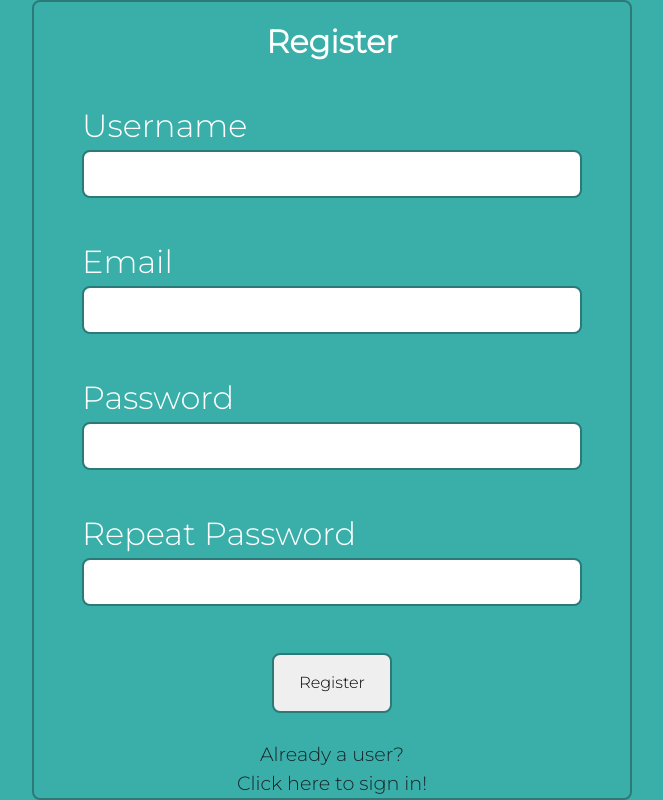
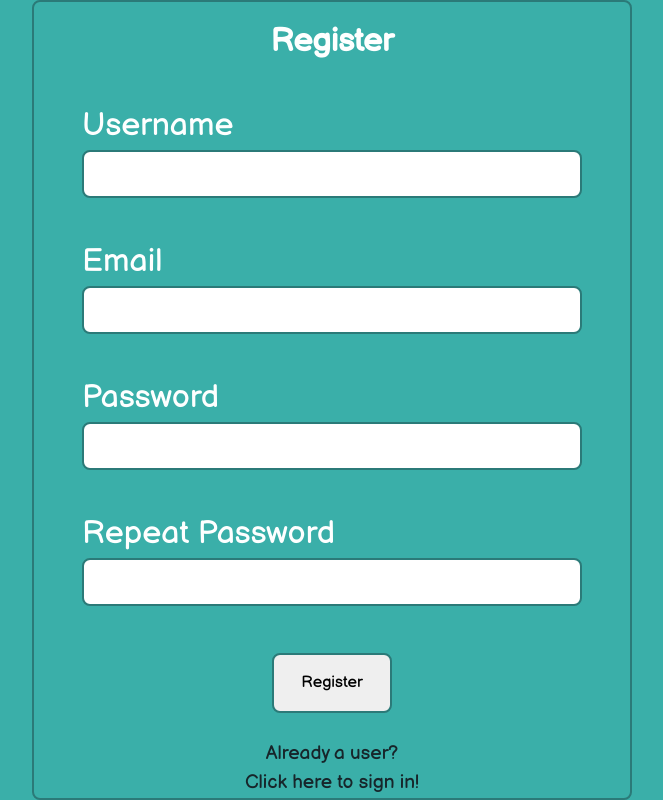
Before and after one commit to JacobG03/social, a Flask app: page /register in a window 1280 px wide. Shown: the whole page, without its empty margins (308-971 px from the left). Run offline with Flask 2, Linux system fonts and the light colour scheme.

Commit message:
new font

```diff
--- a/app/static/css/style.css
+++ b/app/static/css/style.css
@@ -91,7 +91,7 @@ select {
     --border-radius: 8px;
     --speed: 500ms;
     font-size: 16px;
-	font-family: 'Montserrat', sans-serif;
+	font-family: 'Balsamiq Sans', cursive;
 }
 
 
--- a/app/templates/base.html
+++ b/app/templates/base.html
@@ -7,7 +7,9 @@
     <link rel="stylesheet" href="https://cdnjs.cloudflare.com/ajax/libs/animate.css/4.1.1/animate.min.css"/>
     <link rel="preconnect" href="https://fonts.googleapis.com">
     <link rel="preconnect" href="https://fonts.gstatic.com" crossorigin>
-    <link href="https://fonts.googleapis.com/css2?family=Montserrat:wght@300&display=swap" rel="stylesheet">
+    <link rel="preconnect" href="https://fonts.googleapis.com">
+    <link rel="preconnect" href="https://fonts.gstatic.com" crossorigin>
+    <link href="https://fonts.googleapis.com/css2?family=Balsamiq+Sans&display=swap" rel="stylesheet">
     <link rel='stylesheet' href='{{ url_for("static", filename="css/style.css") }}'>
     <script src='{{ url_for("static", filename="js/main.js") }}'></script>
     <title>Social</title>
```
